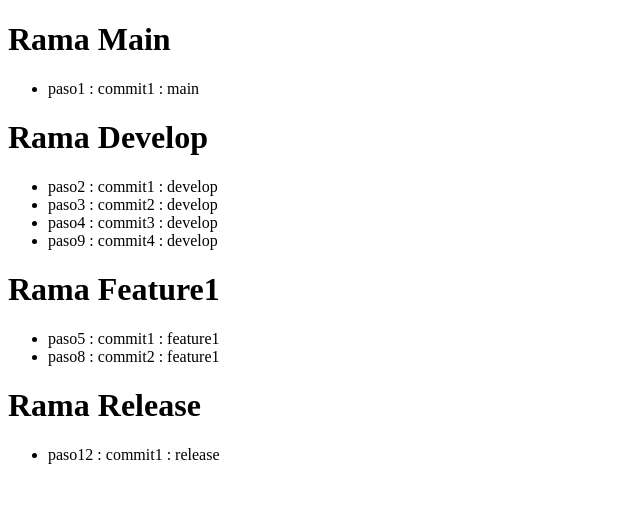
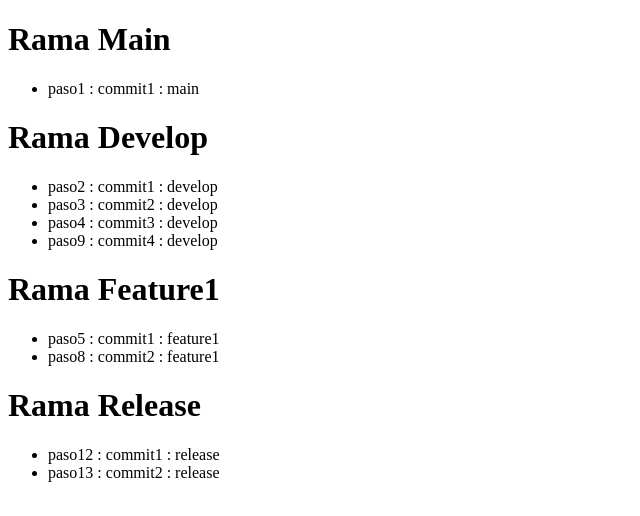
Before and after one commit to ALESS4NDOR/practica-git-github, a plain HTML site: page index.html in a window 1280 px wide. Shown: the whole page, without its empty margins (0-640 px from the left). Drawn offline with Linux system fonts and the light colour scheme.

Commit message:
paso13 : commit2 : release

```diff
--- a/index.html
+++ b/index.html
@@ -28,6 +28,7 @@
     <h1>Rama Release</h1>
     <ul>
         <li>paso12 : commit1 : release</li>
+        <li>paso13 : commit2 : release</li>
     </ul>
 </body>
 </html>
```
